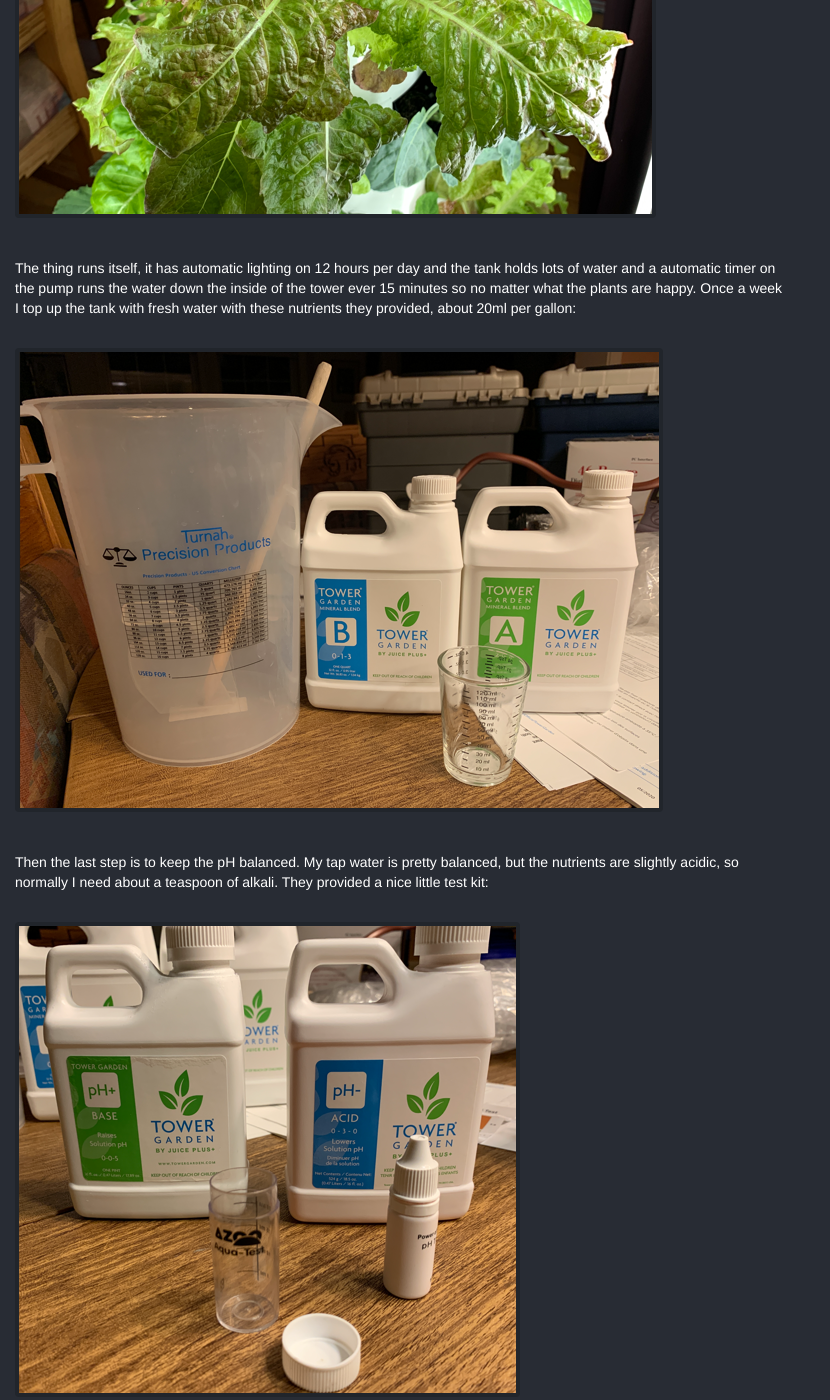
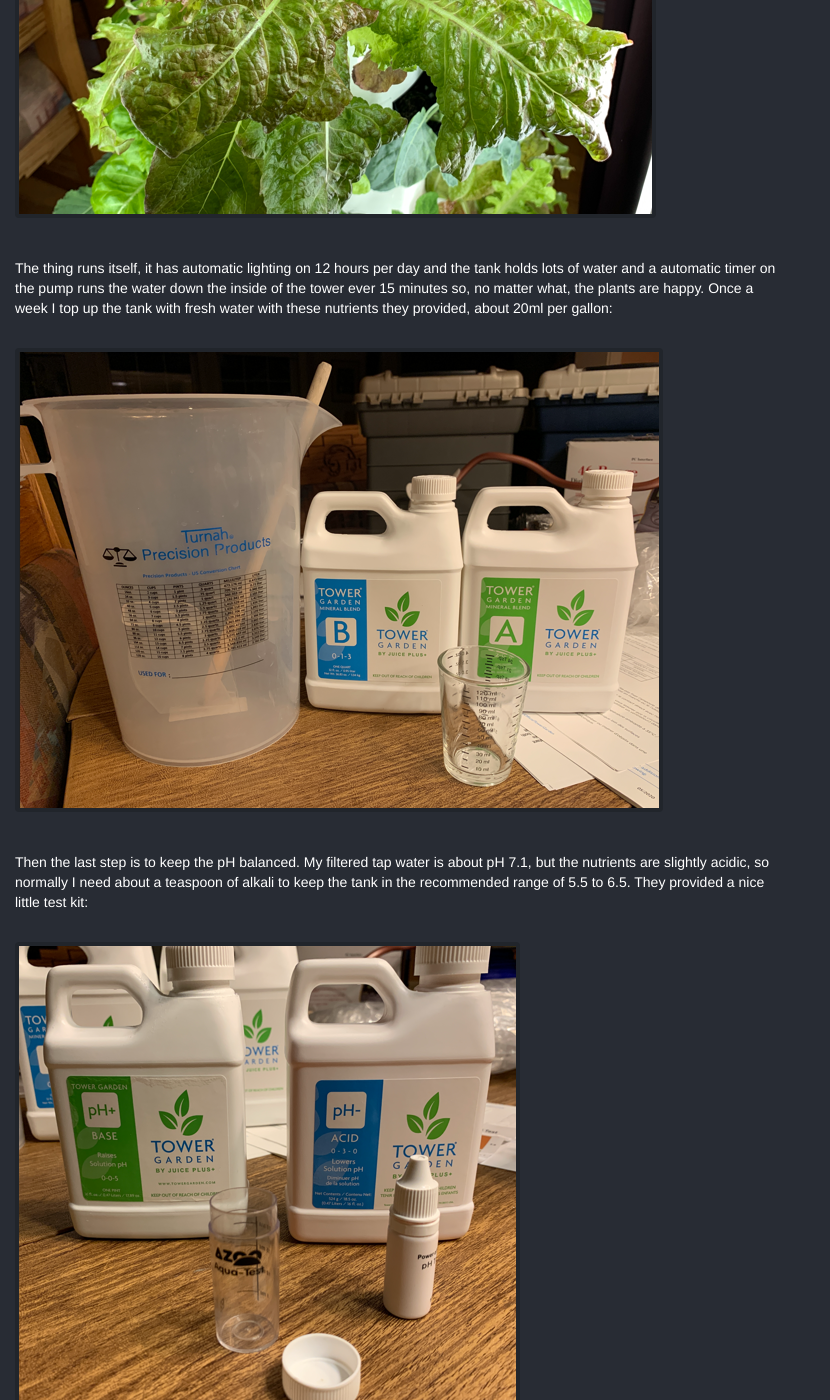
Before and after one commit to lovettchris/lovettchris.github.io, an MkDocs documentation site: the page built from docs/posts/tower_garden/index.md, in a window 1280 px wide and 1400 px high, scrolled down 1716 px. Shown: the whole window, without its empty margins (0-830 px from the left). Built offline with MkDocs 1.6.1, drawn with Linux system fonts in a browser that asks for light colours; some of the changed text lies outside the part shown.

Commit message:
fix typos

```diff
--- a/docs/posts/tower_garden/index.md
+++ b/docs/posts/tower_garden/index.md
@@ -20,14 +20,14 @@
 
 The thing runs itself, it has automatic lighting on 12 hours per day and  the tank holds lots of
 water and a automatic timer on the pump runs the water down the inside of the tower ever 15 minutes
-so no matter what the plants are happy.  Once a week I top up the tank with fresh water with these
+so, no matter what, the plants are happy.  Once a week I top up the tank with fresh water with these
 nutrients they provided, about 20ml per gallon:
 
 ![nutrients](nutrients.png)
 
-Then the last step is to keep the pH balanced.  My tap water is pretty balanced, but the nutrients
-are slightly acidic, so normally I need about a teaspoon of alkali. They provided a nice little test
-kit:
+Then the last step is to keep the pH balanced.  My filtered tap water is about pH 7.1, but the
+nutrients are slightly acidic, so normally I need about a teaspoon of alkali to keep the tank in
+the recommended range of 5.5 to 6.5. They provided a nice little test kit:
 
 ![ph](phtest.png)
 
```
Also changed, not shown: other parts of docs/posts/tower_garden/index.md (+2 -2 lines).
